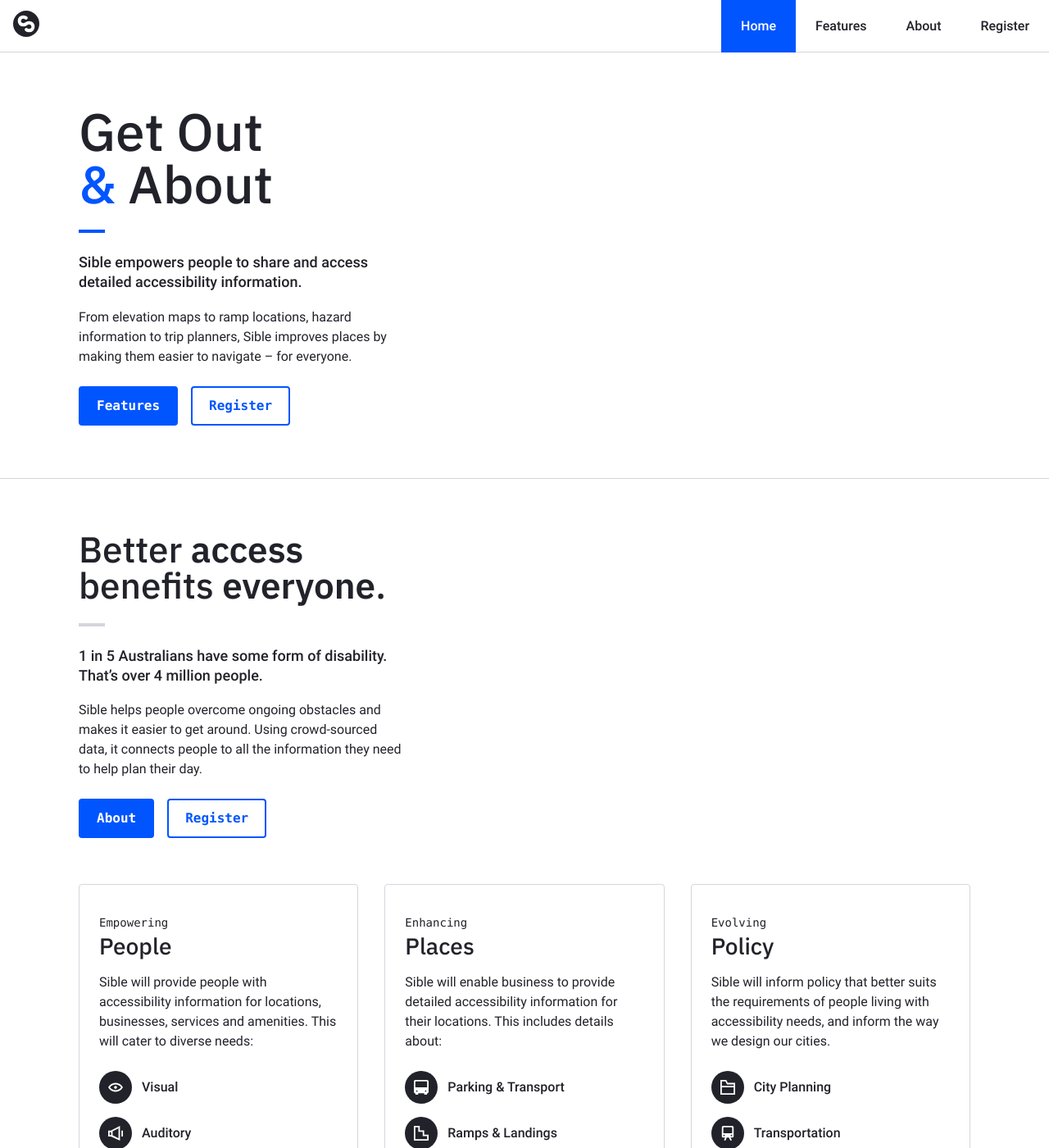
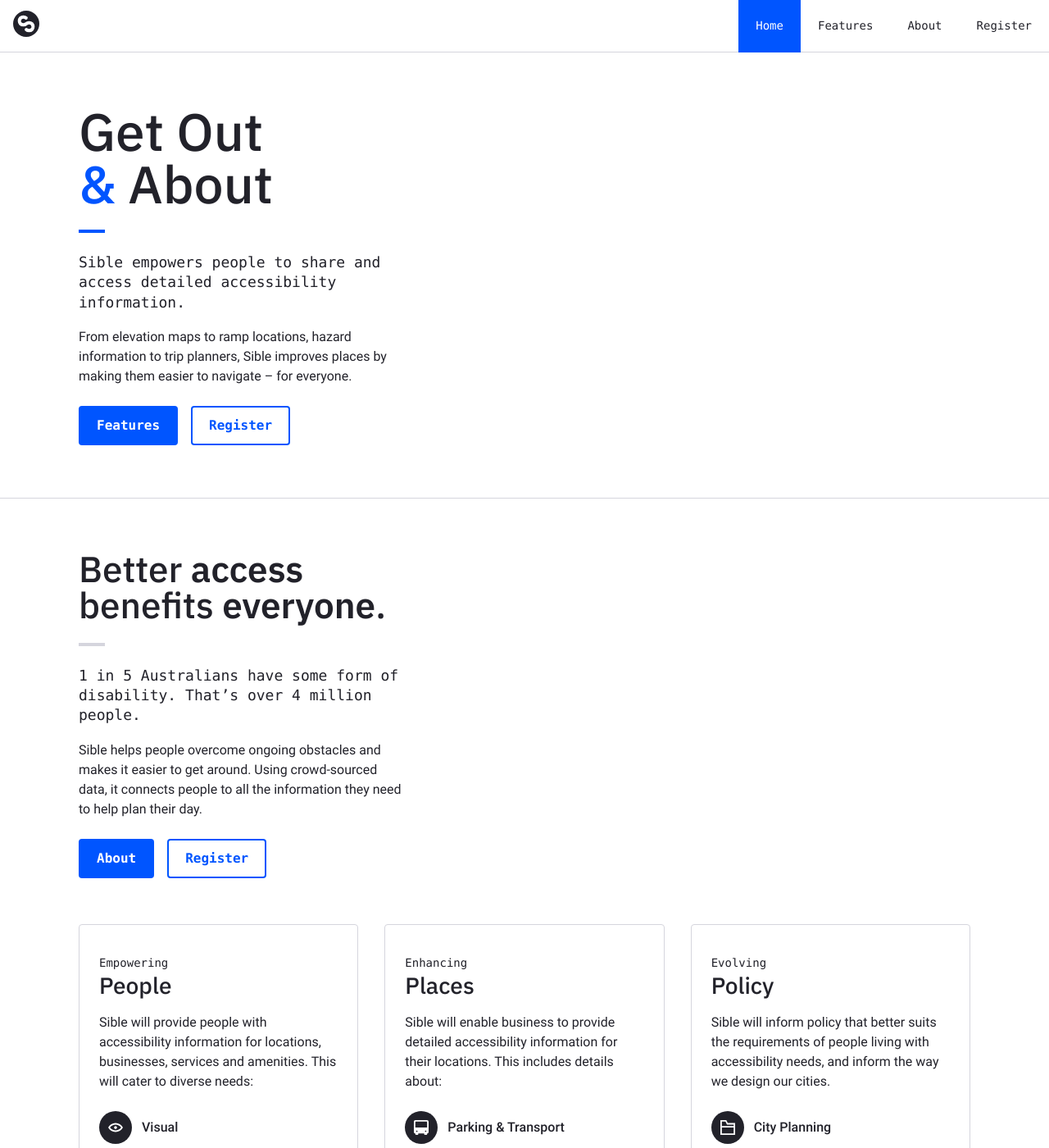
Before and after one commit to scottdejonge/sible.org, a Jekyll site: the page built from pages/index.html, in a window 1280 px wide and 1400 px high. Shown: the whole window at 82% size. Built offline with Jekyll 4.4.1, drawn with Linux system fonts in a browser that asks for light colours; some web fonts are replaced.

Commit message:
Monospace fonts

```diff
--- a/assets/css/_variables.css
+++ b/assets/css/_variables.css
@@ -116,8 +116,8 @@
    */
 
   --lead-margin: 0.5em 0 1em 0;
-  --lead-font-family: inherit;
-  --lead-font-weight: var(--font-weight-medium);
+  --lead-font-family: var(--font-family-monospace);
+  --lead-font-weight: var(--font-weight-regular);
   --lead-font-size: var(--font-size-l);
   --lead-color: inherit;
   --lead-line-height: var(--line-height-s);
--- a/assets/css/nav/nav.css
+++ b/assets/css/nav/nav.css
@@ -14,8 +14,10 @@
     flex: auto;
     margin: 0;
     padding: 0;
+    font-family: var(--font-family-monospace);
+    font-weight: var(--font-weight-medium);
+    font-size: var(--font-size-s);
     color: currentColor;
-    font-weight: var(--font-weight-medium);
   }
 
   & a {
```
Also changed, not shown: public/bundle.css.
